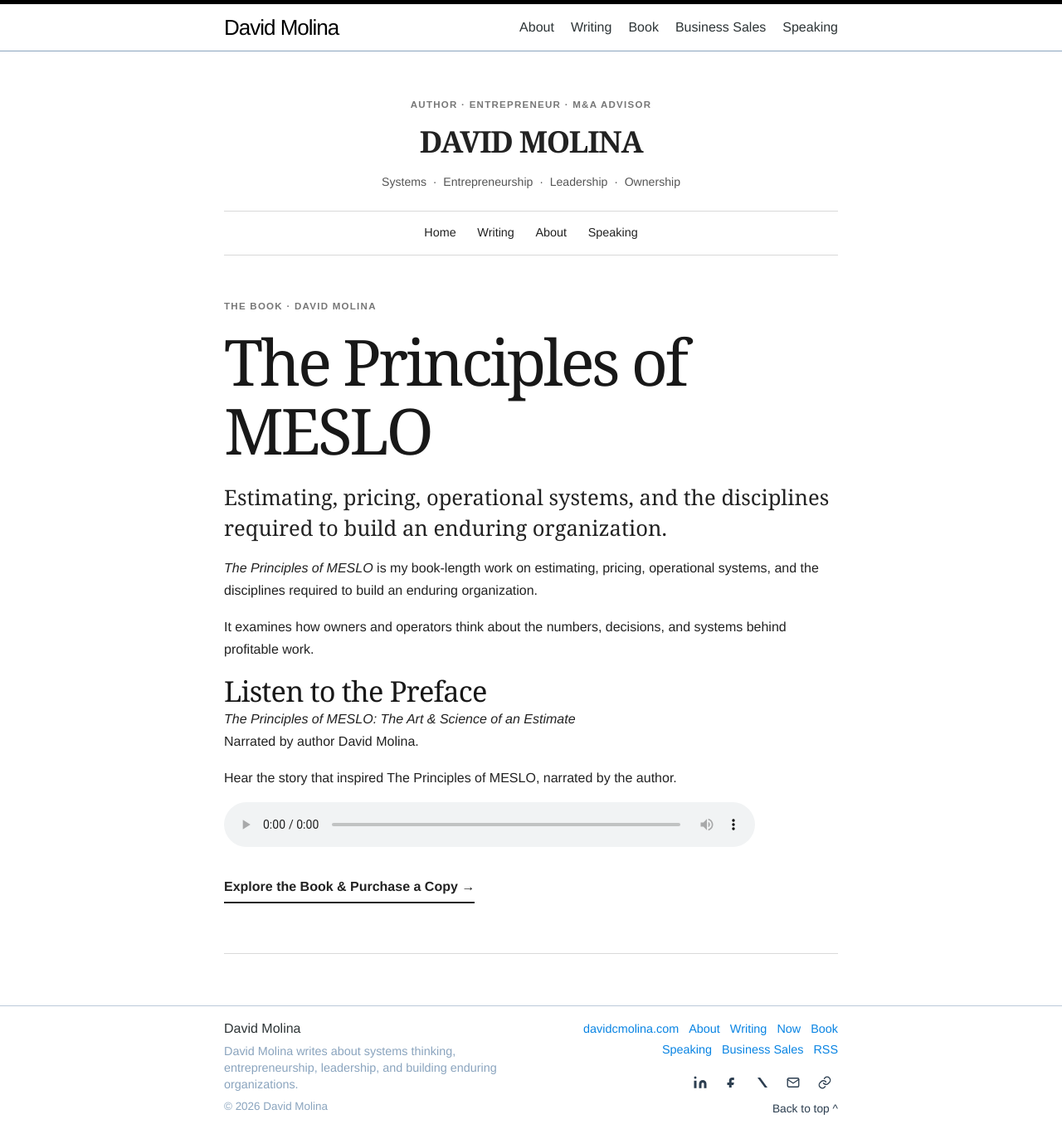
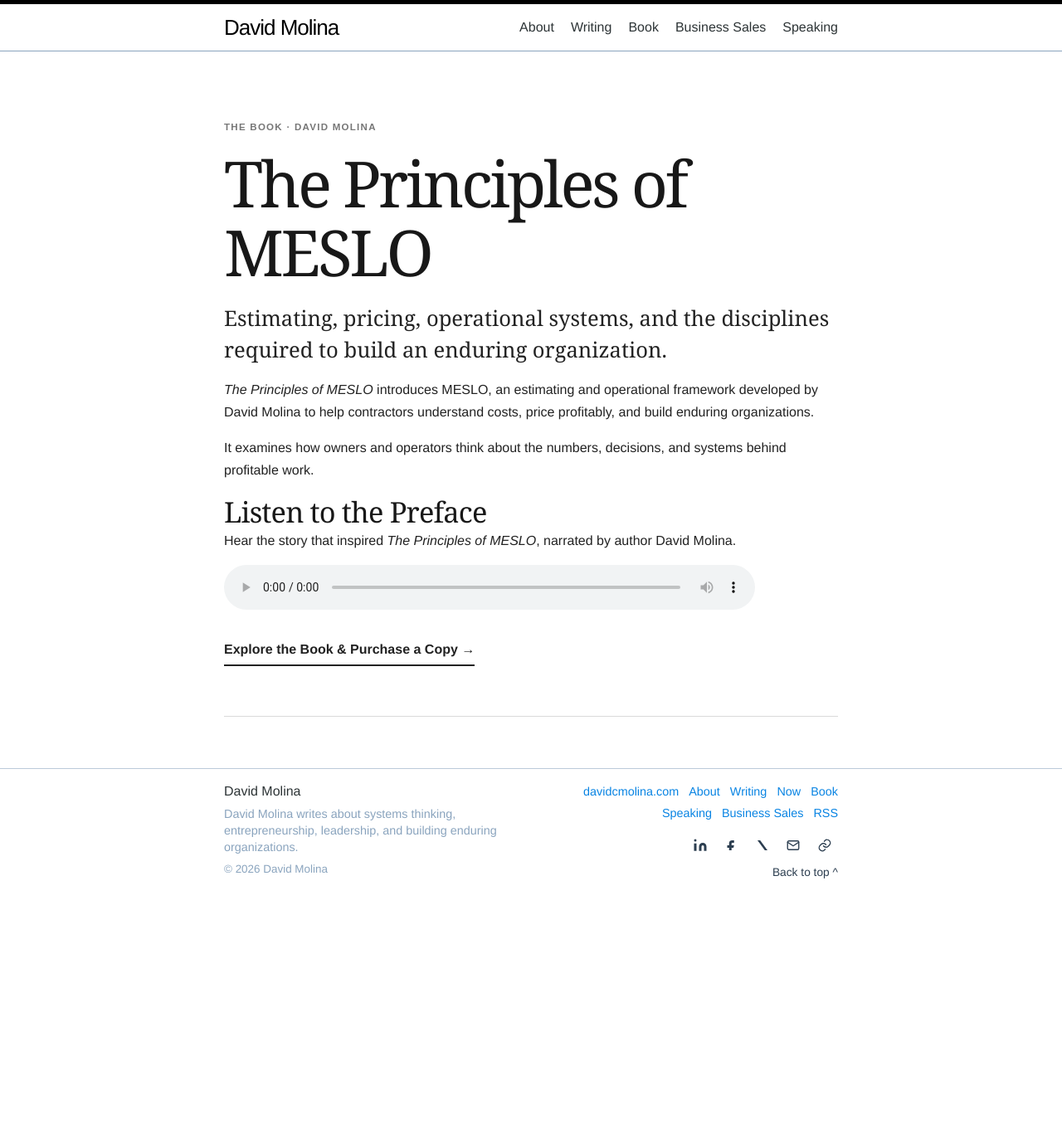
Before and after one commit to davidmolina/davidmolina.github.io, a Jekyll site: the page built from book.md, in a window 1280 px wide and 1361 px high. Shown: the whole window at 83% size. Built offline with Jekyll 4.4.1, drawn with Linux system fonts in a browser that asks for light colours.

Commit message:
[book] add json structure

```diff
--- a/book.md
+++ b/book.md
@@ -2,12 +2,34 @@
 layout: default
 title: The Principles of MESLO
 description: >
-    The Principles of MESLO is David Molina's book on estimating, pricing, operational systems, and building organizations that endure.
+    The Principles of MESLO introduces MESLO, an estimating and operational framework developed by David Molina to help contractors understand costs, price profitably, and build enduring organizations.
 author: "David Molina"
 permalink: /book/
 redirect_from:
   - /meslo/
 ---
+
+<script type="application/ld+json">
+{
+  "@context": "https://schema.org",
+  "@type": "Book",
+  "@id": "{{ page.url | absolute_url }}#book",
+  "name": "The Principles of MESLO: The Art & Science of an Estimate",
+  "description": {{ page.description | strip | jsonify }},
+  "url": "https://principlesofmeslo.com/",
+  "mainEntityOfPage": {
+    "@type": "WebPage",
+    "@id": {{ page.url | absolute_url | jsonify }}
+  },
+  "author": {
+    "@type": "Person",
+    "@id": "https://davidcmolina.com/#person",
+    "name": "David Molina",
+    "url": "https://davidcmolina.com/"
+  },
+  "inLanguage": "en"
+}
+</script>
 
 <style>
   .book-editorial {
@@ -40,40 +62,6 @@
     font-weight: 700;
     letter-spacing: .11em;
     text-transform: uppercase;
-  }
-
-  .book-editorial .book-masthead {
-    border-bottom: 1px solid #d9d9d9;
-    padding: 1.6rem 0 1.35rem;
-    text-align: center;
-  }
-
-  .book-editorial .book-masthead .site-name {
-    font-family: Georgia, 'Times New Roman', serif;
-    font-size: clamp(1.55rem, 3vw, 2.25rem);
-    font-weight: 700;
-    letter-spacing: -.035em;
-    margin: .35rem 0 .4rem;
-  }
-
-  .book-editorial .book-masthead .topics {
-    color: #555;
-    font-size: .88rem;
-    margin: 0;
-  }
-
-  .book-editorial .book-nav {
-    border-bottom: 1px solid #d9d9d9;
-    display: flex;
-    flex-wrap: wrap;
-    font-size: .9rem;
-    gap: .75rem 1.6rem;
-    justify-content: center;
-    padding: .95rem 0;
-  }
-
-  .book-editorial .book-nav a {
-    text-decoration: none;
   }
 
   .book-editorial h1,
@@ -170,24 +158,6 @@
 
 <div class="book-editorial">
 
-  <!-- MASTHEAD -->
-  <header class="book-masthead">
-    <div class="eyebrow">Author · Entrepreneur · M&amp;A Advisor</div>
-    <p class="site-name">DAVID MOLINA</p>
-    <p class="topics">
-      Systems &nbsp;·&nbsp; Entrepreneurship &nbsp;·&nbsp;
-      Leadership &nbsp;·&nbsp; Ownership
-    </p>
-  </header>
-
-  <!-- SITE NAVIGATION -->
-  <nav class="book-nav" aria-label="Explore the website">
-    <a href="{{ '/' | relative_url }}">Home</a>
-    <a href="{{ '/writing/' | relative_url }}">Writing</a>
-    <a href="{{ '/about/' | relative_url }}">About</a>
-    <a href="{{ '/speaking/' | relative_url }}">Speaking</a>
-  </nav>
-
   <!-- BOOK INTRODUCTION -->
   <section class="book-hero" aria-labelledby="book-title">
     <p class="eyebrow">The Book · David Molina</p>
@@ -201,9 +171,10 @@
 
 <div class="book-intro">
   <p>
-    <em>The Principles of MESLO</em> is my book-length work on
-    estimating, pricing, operational systems, and the disciplines
-    required to build an enduring organization.
+    <a href="https://principlesofmeslo.com/"><em>The Principles of MESLO</em></a>
+    introduces MESLO, an estimating and operational framework developed by
+    David Molina to help contractors understand costs, price profitably, and
+    build enduring organizations.
   </p>
 
   <p>
@@ -213,16 +184,14 @@
 </div>
 
 
-<section class="meslo-audio">
-  <h2>Listen to the Preface</h2>
+<section class="meslo-audio" aria-labelledby="meslo-audio-title">
+  <h2 id="meslo-audio-title">Listen to the Preface</h2>
 
   <p>
-    <em>The Principles of MESLO: The Art &amp; Science
-    of an Estimate</em><br>
-    Narrated by author David Molina.
+    Hear the story that inspired
+    <em>The Principles of MESLO</em>,
+    narrated by author David Molina.
   </p>
-
-  <p>Hear the story that inspired The Principles of MESLO, narrated by the author.</p>
 
   <audio
     controls
@@ -245,3 +214,6 @@
     Explore the Book &amp; Purchase a Copy →
   </a>
 </p>
+
+</section>
+</div>
--- a/index.html
+++ b/index.html
@@ -1,6 +1,6 @@
 ---
 layout: default
-title:David Molina
+title: David Molina
 ---
 
 <style>
```
